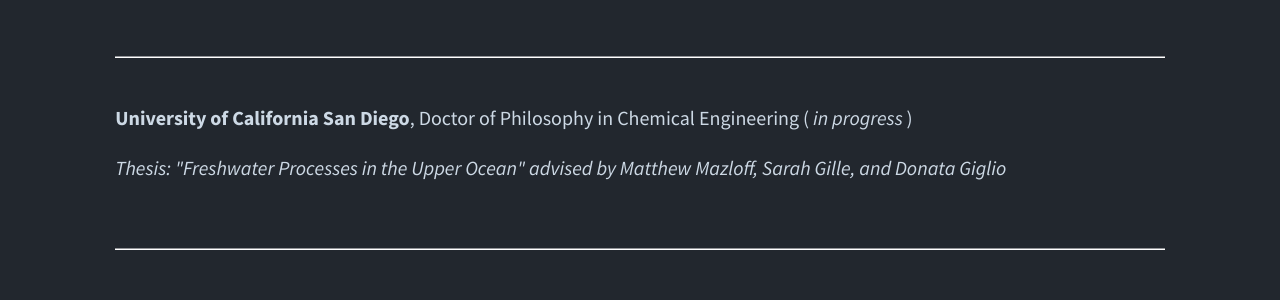
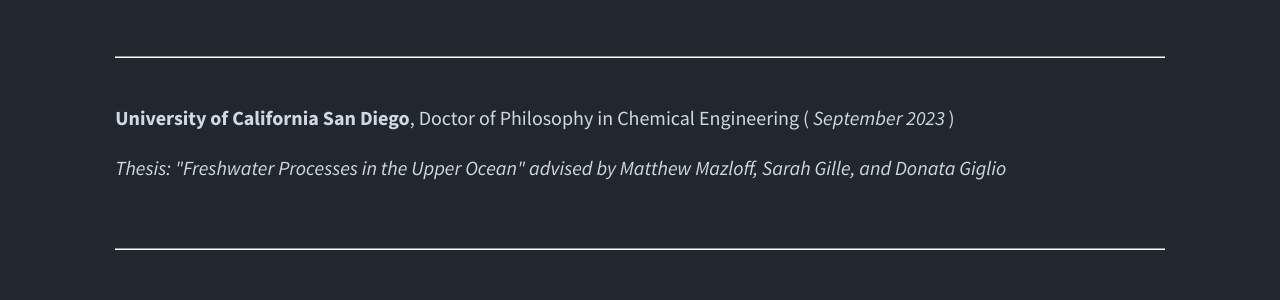
Before and after one commit to lahoffman/lahoffman.github.io, a Jekyll site: the page built from pages/5_cv.html, in a window 1280 px wide. Shown: the part 402-702 px from the top of the page. Built offline with Jekyll 4.4.1, drawn with Linux system fonts in a browser that asks for light colours.

Commit message:
Update 5_cv.html

```diff
--- a/pages/5_cv.html
+++ b/pages/5_cv.html
@@ -10,7 +10,7 @@
 <br>
 <hr>
 <br>
-<p><b>University of California San Diego</b>, Doctor of Philosophy in Chemical Engineering (<i> in progress </i>)</p>
+<p><b>University of California San Diego</b>, Doctor of Philosophy in Chemical Engineering (<i> September 2023 </i>)</p>
 <p><i>Thesis: "Freshwater Processes in the Upper Ocean" advised by Matthew Mazloff, Sarah Gille, and Donata Giglio</i></p>
 <br>
 <hr>
```
